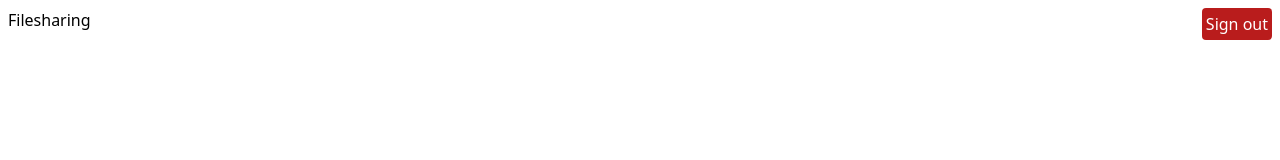
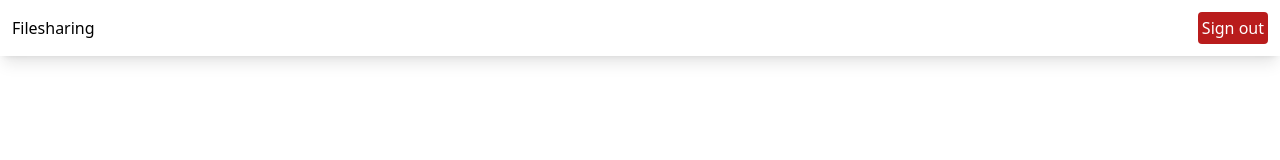
Before and after one commit to KevvKo/filesharing-system, a website: page public/index.html in a window 1280 px wide. Drawn offline with nearby package versions, Linux system fonts and the light colour scheme.

Commit message:
apply styling to header

```diff
--- a/public/index.html
+++ b/public/index.html
@@ -3,8 +3,8 @@
     <script src="https://cdn.tailwindcss.com"></script>
   </head>
 
-  <body class="p-2">
-    <header class="flex">
+  <body class="">
+    <header class="flex items-center shadow-lg p-3">
       <h1 class="">Filesharing</h1>
       <button class="ml-auto bg-red-700 text-white rounded p-1">Sign out</button>
     </header>
--- a/routes/authentication/signIn.js
+++ b/routes/authentication/signIn.js
@@ -29,8 +29,6 @@ router.post( '/signin', function (req,res) {
             } = result;
 
             bcrypt.compare(plainPassword, password, function(err, result) {
-                console.log(result);
-
                 if(result){
                     const token = generateAccessToken( username );
                     res.json(token);
```
